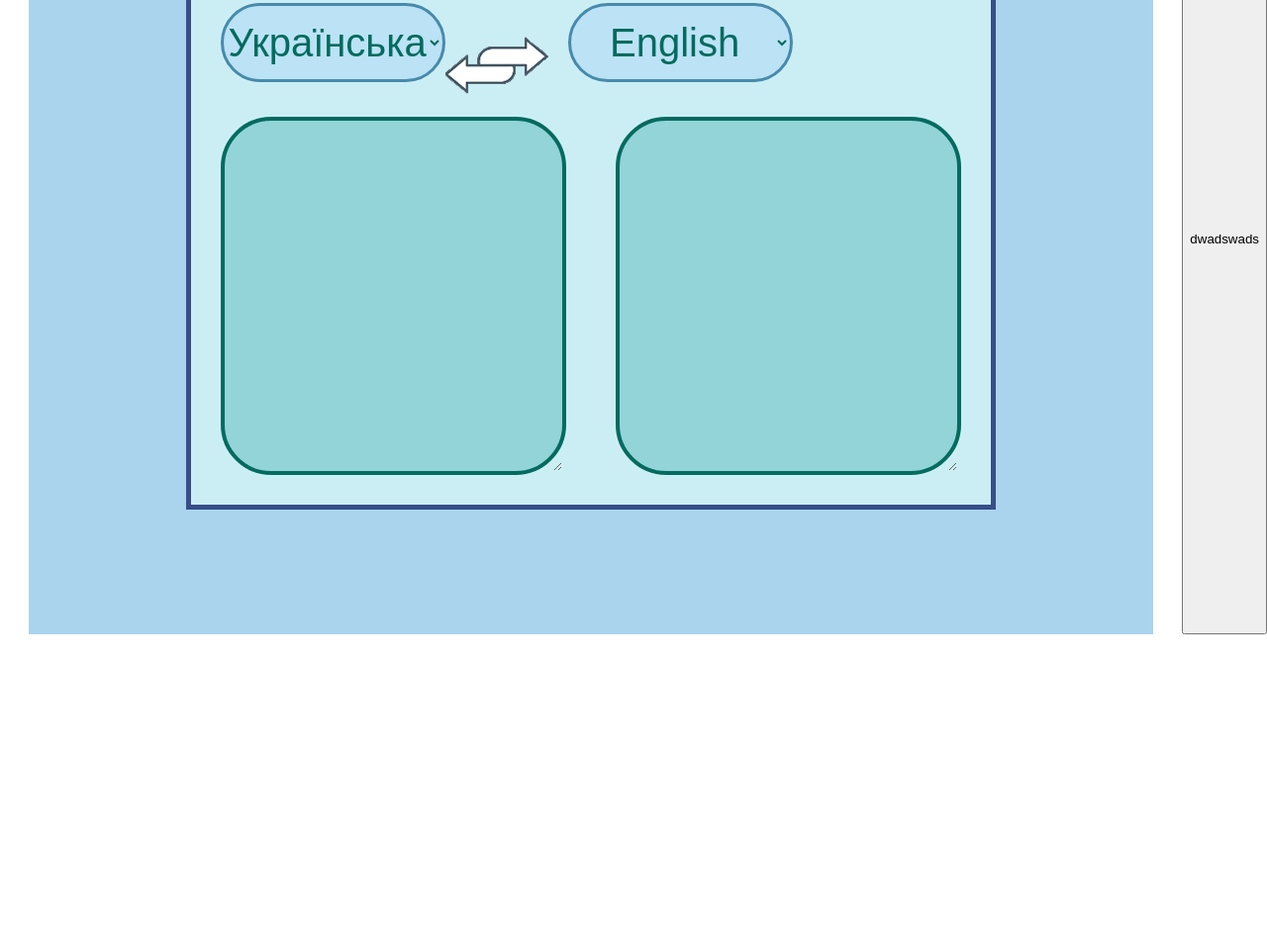
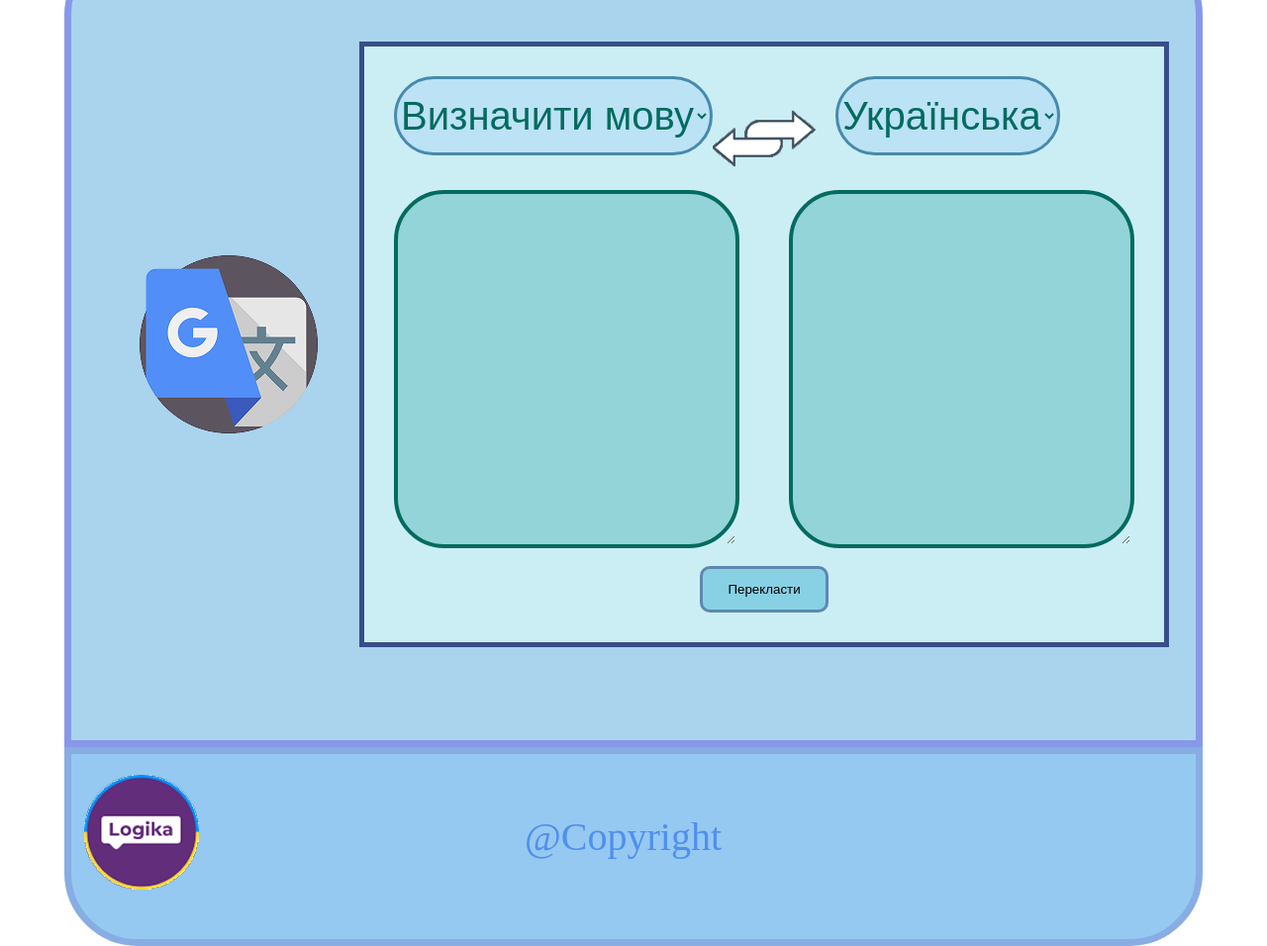
Before and after one commit to Ldeshka/translatee, a plain HTML site: page index.html in a window 1280 px wide. Shown: the part 159-1115 px from the top of the page at 99% size. Before the commit the page ends 800 px from the top, so only its background shows below. Drawn offline with Linux system fonts and the light colour scheme.

Commit message:
Add files via upload

```diff
--- a/index.html
+++ b/index.html
@@ -7,34 +7,46 @@
     <title>Document</title>
   </head>
   <body>
-    <article>
+
+    <article class="main-body">
+              <div class="logo">
+          <img class="logo-img" src="assets/googletranslate 1.png" alt="logo">
+
+
+        </div>
       <div class="border">
+
         <div style="display: flex">
-          <select class="mova lang-from">
-            <option value="UK">Українська</option>
-            <option value="PL">Polska</option>
-            <option value="EN">English</option>
+          <select class="mova">
+            <option value="UA">Визначити мову</option>
           </select>
           <img
             class="strelochki"
             src="assets/Untitled 1.png"
             alt="strelochki"
           />
-          <select class="mova lang-to">
-            <option value="EN">English</option>
+          <select class="mova">
             <option value="UK">Українська</option>
-            <option value="PL">Polska</option>
+            <option value="PL">Польська</option>
+            <option value="EN">Англійська</option>
           </select>
         </div>
         <div style="display: flex; justify-content: space-around; gap: 50px">
-          <textarea class="pole from"></textarea>
+          <textarea class="pole"></textarea>
 
-          <textarea class="pole to"></textarea>
+          <textarea class="pole"></textarea>
         </div>
-        <div></div>
-      </div>
+        <div class="translate-button-block">
+          <button class=" translatebutton">Перекласти</button>
+        </div>
+
     </article>
-    <button class="btn">dwadswads</button>
-    <script src="src/script.js"></script>
+    <footer >
+
+      <img class="logica-img" src="assets/Untitled 2.png" alt="logica">
+      <p class="copyright">@Copyright</p>
+
+
+    </footer>
   </body>
 </html>
--- a/src/script.js
+++ b/src/script.js
@@ -1,26 +1,8 @@
-
-let placeholderbtn = document.querySelector(".btn")
-console.log("1")
-placeholderbtn.onclick = function() {
-    console.log("2")
-    let textFrom = document.querySelector(".from").value
-    let langFrom = document.querySelector(".lang-from").value
-    let langTo = document.querySelector(".lang-to").value
-    console.log(textFrom, langFrom, langTo)
-    translate(textFrom, langFrom, langTo)
-
-}
-document.querySelector(".strelochki").onclick = function() {
-    console.log("4")
-    let langFromBefore = document.querySelector(".lang-from").value
-    document.querySelector(".lang-from").value = document.querySelector(".lang-to").value
-    document.querySelector(".lang-to").value = langFromBefore
-    console.log(document.querySelector(".lang-from").value)
-}
 async function translate(text, langFrom, langTo) {
-    let to = document.querySelector(".to")
     const response = await fetch(`https://api.mymemory.translated.net/get?q=${text}&langpair=${langFrom}|${langTo}`);
     let data = await response.json();
     console.log(data.responseData.translatedText)
-    to.value =  data.responseData.translatedText
 }
+translate("Hello, how are you?", "en", "uk")
+translate("Hello, do you want to hang out tomorrow? I have some free time.", "en", "zh")
+translate("Hello, can i borrow your bike? I'll return it later.", "en", "pl")
--- a/src/style.css
+++ b/src/style.css
@@ -1,35 +1,62 @@
+body {
 
-body{
     background-color: white;
-    display: flex;
-    justify-content: center;
     margin: 0;
     padding: 0;
+
 }
 
-article{
+
+
+
+.main-body {
 
 
     background-color: #AAD4EE;
     width: 1136px;
     height: 100vh;
-    margin:  0 auto;
+    margin: 0 auto;
 
     display: flex;
     justify-content: center;
     align-items: center;
+    border: 7px solid #8898E9;
+    border-top-left-radius: 74px;
+    border-top-right-radius: 74px;
+    margin-top: 100px;
 }
 
-.border{
+.border {
 
- border: 5px solid  #374E88;
- background-color: #CBEEF5;
- padding: 30px;
+    border: 5px solid #374E88;
+    background-color: #CBEEF5;
+    padding: 30px;
+    flex-direction: column;
 
 
 }
 
-.mova{
+
+.logo {
+
+    display: flex;
+
+
+}
+
+
+.logo-img{
+
+    width: 264px;
+    height: 264px;
+
+
+
+}
+
+
+
+.mova {
 
     border-radius: 51px;
     border: 3px solid #478AAC;
@@ -38,12 +65,12 @@ article{
     text-align: center;
     font-size: 40px;
     align-items: center;
-    justify-content: space-between ;
+    justify-content: space-between;
     height: 80px;
 
 }
 
-.strelochki{
+.strelochki {
 
     width: 104px;
     height: 104px;
@@ -52,13 +79,64 @@ article{
     margin-top: 11px;
 }
 
-.pole{
+.pole {
 
     width: 337px;
     height: 350px;
     background-color: #93D4D9;
-    border:4px solid  #036B5F;
+    border: 4px solid #036B5F;
     display: flex;
     border-radius: 51px;
 
 }
+
+.translatebutton {
+
+    padding-left: 25px;
+    padding-right: 25px;
+    padding-top: 13px;
+    padding-bottom: 13px;
+    background-color: #88D1E4;
+    border: 3px solid #5F87B0;
+    border-radius: 10px;
+
+}
+
+.translate-button-block {
+    display: flex;
+    justify-content: center;
+    margin-top: 18px;
+
+}
+
+footer {
+
+    background-color: #95C9F1;
+    border: 7px solid #87ADE3;
+    width: 1136px;
+    height: 187px;
+    margin: 0 auto;
+    border-bottom-right-radius: 74px;
+    border-bottom-left-radius: 74px;
+    display: flex;
+    justify-content: center;
+
+}
+
+.logica-img {
+    margin-left: 13px;
+    margin-top: 21px;
+    margin-bottom: 50px;
+}
+
+
+.copyright {
+
+    color: #508FED;
+    font-size: 40px;
+    width: 100%;
+    text-align: center;
+    padding-top: 20px;
+    padding-right: 150px;
+
+}
```
Also changed, not shown: assets/Untitled 2.png (added), assets/googletranslate 1.png (added).
